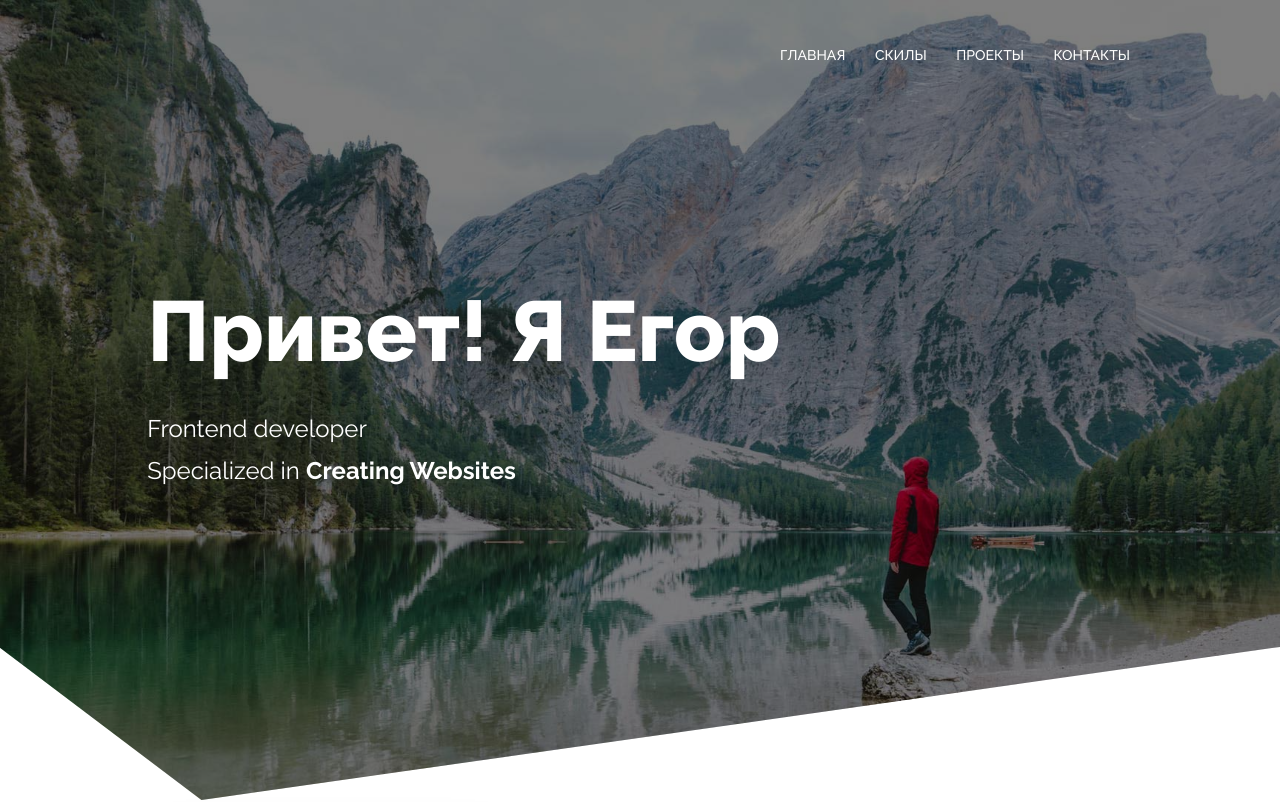
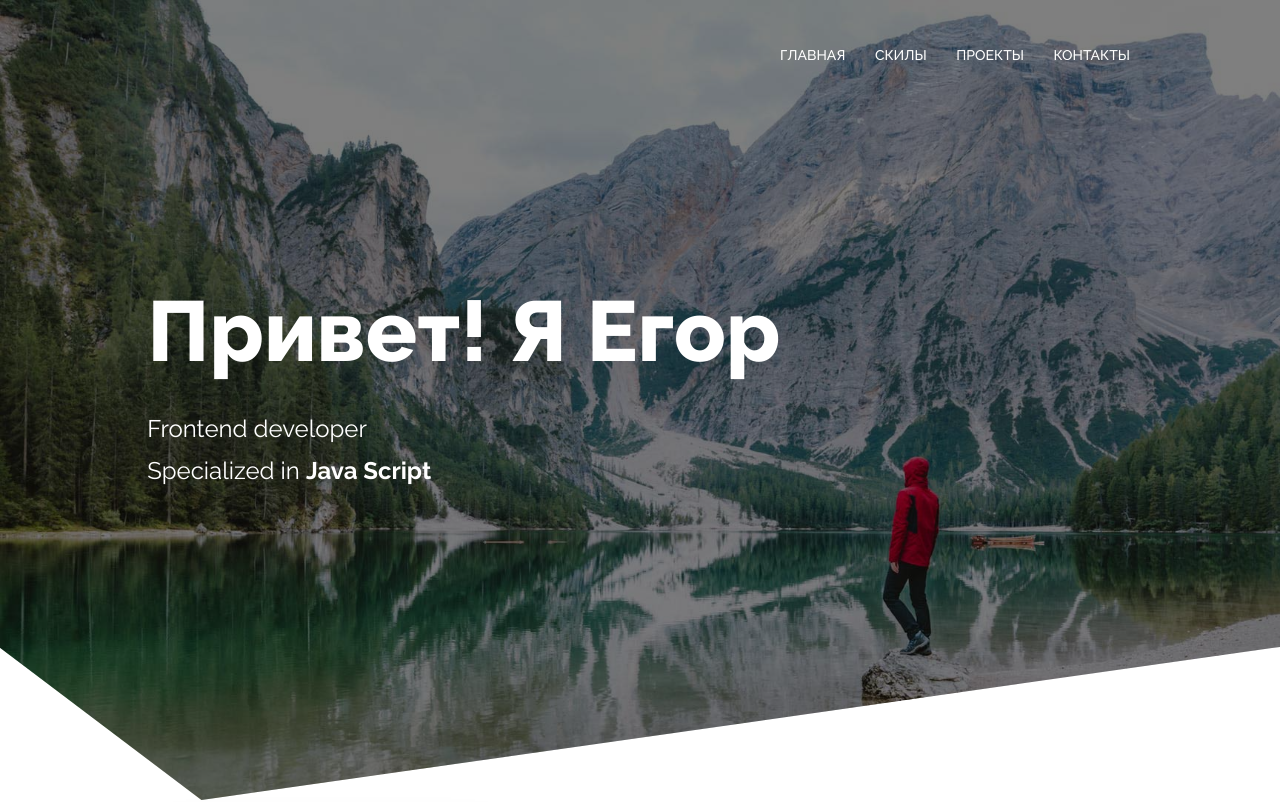
Before and after one commit to Saleroses/portfolio, a React (Create React App) app: page / in a window 1280 px wide. Shown: the top 802 px of the page. Built offline with nearby package versions, Linux system fonts and the light colour scheme.

Commit message:
text Changer

```diff
--- /dev/null
+++ b/src/header/Typewriter.tsx
@@ -0,0 +1,33 @@
+import React, { useState, useEffect } from 'react';
+
+
+
+export type TypewriterPropsType = {
+    text: Array<string>,
+    delay: number
+}
+
+export const Typewriter = (props: TypewriterPropsType) => {
+    const [currentText, setCurrentText] = useState('');
+    const [currentIndex, setCurrentIndex] = useState(0);
+
+    const currentTextChanger = setInterval(()=>{
+        for (let i = 0; i < props.text.length; i++) {
+            setCurrentText(props.text[i])
+
+        }
+    }, 1000)
+
+    useEffect(() => {
+        if (currentIndex < props.text.length) {
+            const timeout = setTimeout(() => {
+                setCurrentText(prevText => prevText + props.text[currentIndex]);
+                setCurrentIndex(prevIndex => prevIndex + 1);
+            }, props.delay);
+
+            return () => clearTimeout(timeout);
+        }
+    }, [currentIndex, props.delay, props.text]);
+
+    return <span>{currentText}</span>;
+};
--- a/src/main/Main.tsx
+++ b/src/main/Main.tsx
@@ -1,18 +1,27 @@
 import React from 'react';
 import s from './Main.module.css'
+import {Typewriter} from "../header/Typewriter";
 
 
 const Main = () => {
+    let SpecializedListText = [
+        "React",
+        "Type Script",
+        "Java Script",
+    ]
+
     return (
         <div className={s.mainBlock}>
             <div className={s.foto}>
                 <div className={s.container}>
                     <h1>Привет! Я Егор</h1>
                     <span className={s.text}>Frontend developer </span>
-                    <p className={s.text2}>Specialized in <span className={s.specialized}>Creating Websites</span></p>
+                    <p className={s.text2}><span>{"Specialized in "}</span>
+                        <span className={s.specialized}><Typewriter text={SpecializedListText} delay={100}/>
+                        </span>
+                    </p>
                 </div>
             </div>
-
 
 
         </div>
```
